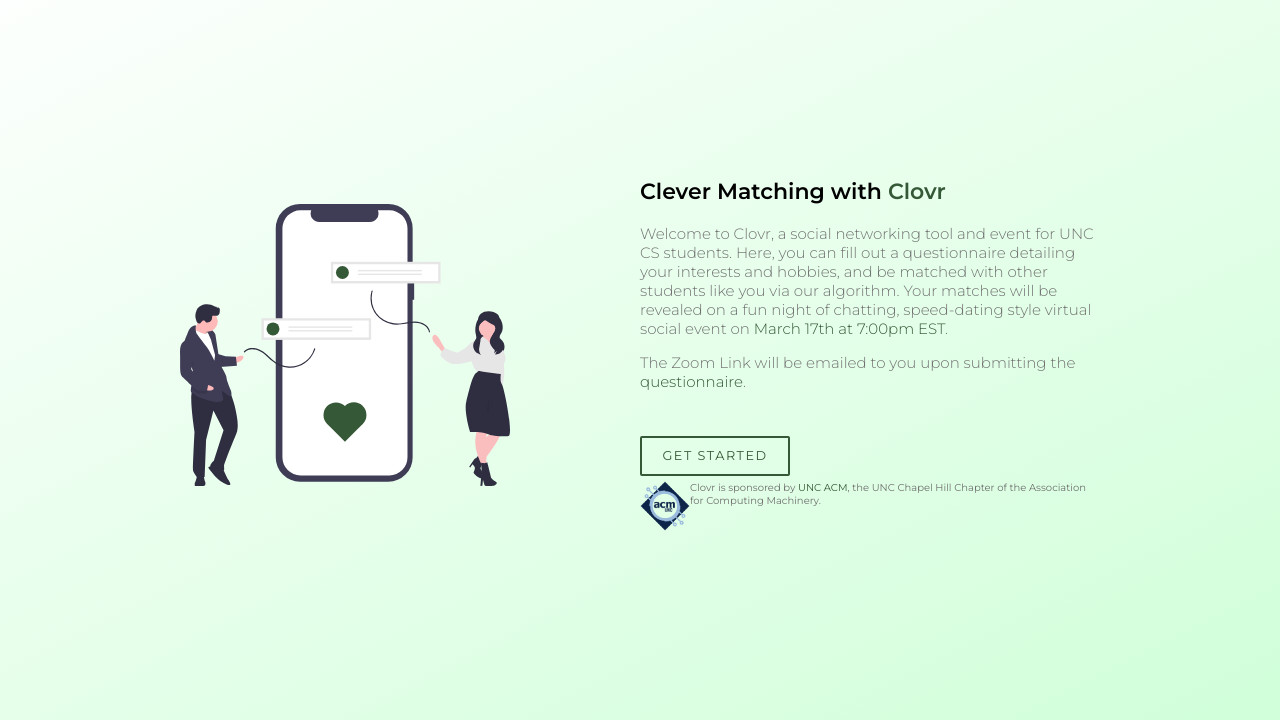
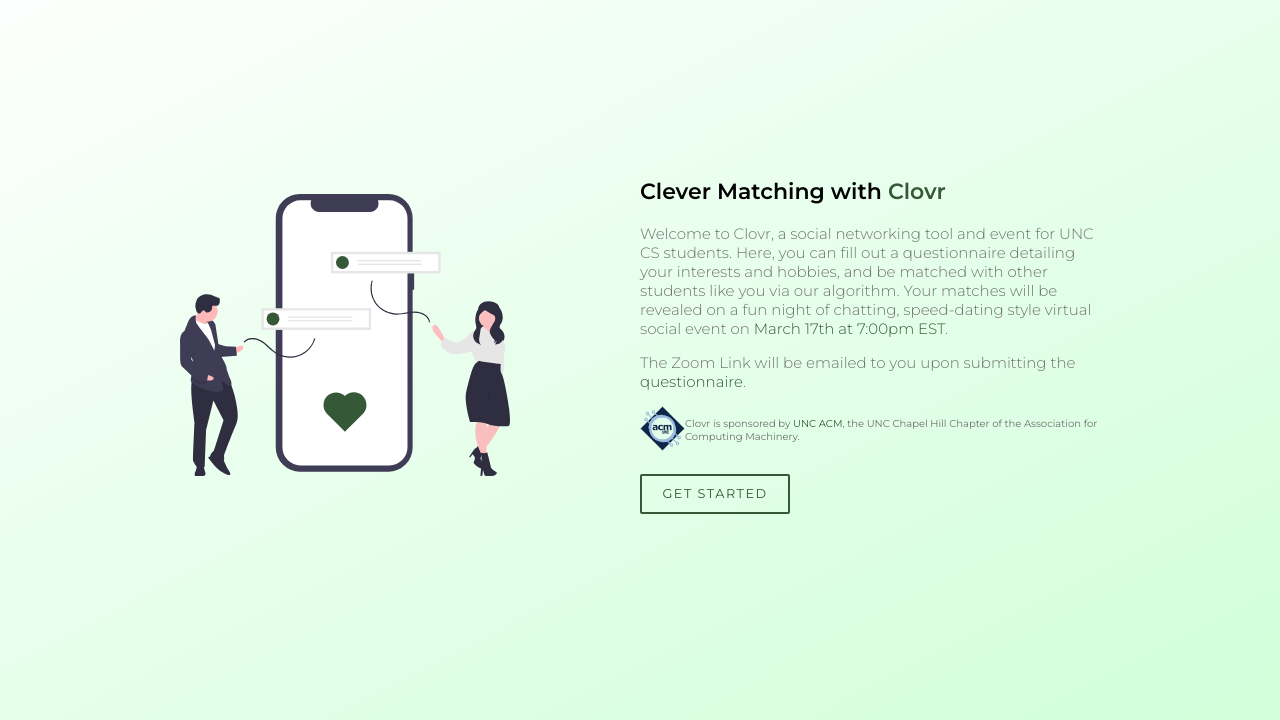
Before and after one commit to ceciliallee/clovr, a Flask app: page / in a window 1280 px wide. Shown: the part 80-800 px from the top of the page. Run offline with Flask 2, Linux system fonts and the light colour scheme; parts of the project's set-up code (start-up, migrations or seed data) failed here and were passed over.

Commit message:
some clean up for acm

```diff
--- a/static/css/home.css
+++ b/static/css/home.css
@@ -9,14 +9,19 @@ body {
     margin-top: 5px;
     font-size: 10px;
     color: #707070;
+    align-items: center;
 }
 
 .acm img {
-    width: 50px;
+    width: 45px;
+}
+
+.acm p {
+    margin-left: 10px;
 }
 
 @media (max-width: 950px) {
     body {
-        height: 100vh;
+        height: 120vh;
     }
 }
--- a/static/css/styles.css
+++ b/static/css/styles.css
@@ -174,7 +174,7 @@ h1 {
   }
 
   .button, .submit-button {
-    margin-top: 30px;
+    margin-top: 20px;
   }
 
   .button a, .submit-button {
--- a/templates/index.html
+++ b/templates/index.html
@@ -19,21 +19,21 @@
               and be matched with other students like you via our algorithm. Your matches will be revealed on a fun night of chatting, speed-dating
               style virtual social event on <a style="color: #355836">March 17th at 7:00pm EST</a>.</p>
               <p>The Zoom Link will be emailed to you upon submitting the <a href="/questionnaire" style="color: #355836; text-decoration: none;">questionnaire</a>.</p>
-
+              <div class="acm">
+                <div>
+                  <img href="https://linktr.ee/unc_acm" src="/static/assets/ACMlogo.png" alt="ACM logo">
+                </div>
+                <div>
+                  Clovr is sponsored by <a href="https://linktr.ee/unc_acm" style="color: #355836; text-decoration: none;">UNC ACM</a>, the UNC Chapel Hill
+                  Chapter of the Association for Computing Machinery.
+                </div>
+              </div>
                     <div class="button" id="button-3">
                       <div id="circle"></div>
                       <a href="/questionnaire">Get Started</a>
 
         </div>
-        <div class="acm">
-          <div>
-            <img src="/static/assets/ACMlogo.png" alt="ACM logo">
-          </div>
-          <div>
-            Clovr is sponsored by <a href="https://linktr.ee/unc_acm" style="color: #355836; text-decoration: none;">UNC ACM</a>, the UNC Chapel Hill
-            Chapter of the Association for Computing Machinery.
-          </div>
-        </div>
+
       </section>
 
 
```
